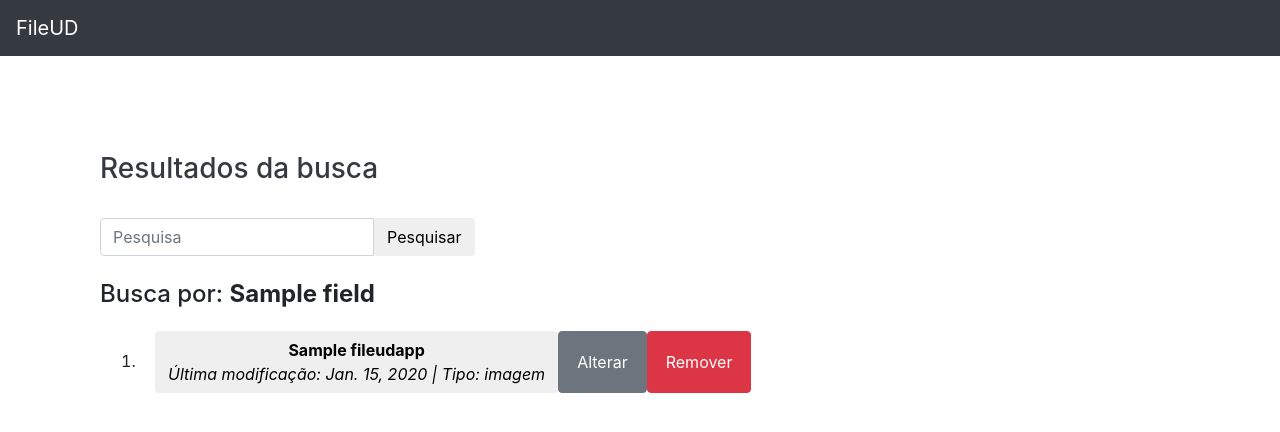
After one commit to MartinsMessias/fileud-python-django, a Django app: template fileudapp/templates/fileudapp/busca.html in a window 1280 px wide. The commit adds this page. Shown: the top 432 px of the page. Run offline with Django 3.2, Linux system fonts and the light colour scheme; tables that the repository leaves empty hold one stand-in row (values such as "Sample post"); the template is opened without the code that fills it: values that come from a table or form of the project are taken from there, most other values are stand-ins (such as "Sample title", 1, 10 or a date in 2020); some libraries are stand-ins or nearby versions.

Commit message:
Search option implemented Implementado a opção de busca

```diff
--- a/fileudapp/models.py
+++ b/fileudapp/models.py
@@ -1,12 +1,13 @@
 from django.db import models
+
 
 # Create your models here.
 
 def user_directory_path(instance, filename):
     return 'docs/{0}/{1}'.format(instance.tipo_arquivo, filename)
 
+
 class FileUDApp(models.Model):
-
     TIPO_ARQUIVO = (
         ('imagem', 'Imagem'),
         ('audio', 'Audio'),
--- a/fileudapp/templates/fileudapp/arquivos.html
+++ b/fileudapp/templates/fileudapp/arquivos.html
@@ -1,7 +1,7 @@
 {% extends 'fileudapp/base.html' %}
 
 {% block page-content %}
-  <h3 class="text-dark">Gerenciador de arquivos</h3>
+    <h3 class="text-dark">Gerenciador de arquivos</h3><br>
     <div class="container">
         <div class="row">
             <form class="navbar-form" role="search" action="{% url 'buscar' %}" method="get">
--- /dev/null
+++ b/fileudapp/templates/fileudapp/busca.html
@@ -0,0 +1,42 @@
+{% extends 'fileudapp/base.html' %}
+
+{% block page-content %}
+    <h3 class="text-dark">Resultados da busca</h3><br>
+    <div class="container">
+        <div class="row">
+            <form class="navbar-form" role="search" action="{% url 'buscar' %}" method="get">
+                <div class="input-group add-on">
+                    <input class="form-control" placeholder="Pesquisa" name="query" id="srch-term" type="text">
+                    <div class="input-group-btn">
+                        <button class="btn btn-default" type="submit">Pesquisar</button>
+                    </div>
+                </div>
+            </form>
+        </div>
+    </div>
+    <br>
+    {% if field %}
+        <h4>Busca por: <strong>{{ field }}</strong></h4>
+        {% if arquivos %}
+            <ol type="1" class="list">
+            {% for arquivo in arquivos %}
+                <li class="list-item">
+                <div class="btn-group" role="group" aria-label="Basic example" style="margin: 15px;">
+                    <a class="link" href="{{ arquivo.arquivo.url }}">
+                        <button type="button" class="btn btn-outline"><b>{{ arquivo.nome_arquivo }}</b><br />
+                            <em>Última modificação: {{ arquivo.data_modficacao }} |
+                                Tipo: {{ arquivo.tipo_arquivo }}</em></button>
+                    </a>
+                    <a href="{% url 'alterar' arquivo.id %}"> <button type="button" class="btn btn-mg-1 btn-secondary">Alterar</button></a>
+                    <a href="{% url 'remover' arquivo.id %}"> <button type="button" class="btn btn-mg-1 btn-danger">Remover</button></a>
+                </div>
+            {% endfor %}
+        {% else %}
+            Nós não encontramos nada com esse nome aqui!
+        {% endif %}
+    {% else %}
+        Não foi passado um valor para a pesquisa!
+    {% endif %}
+</li>
+</ol>
+{% endblock %}
```
Also changed, not shown: fileudapp/forms.py (+5 -2 lines), fileudapp/views.py (+5 -3 lines). Lines whose indentation alone changed are shown as unchanged.
